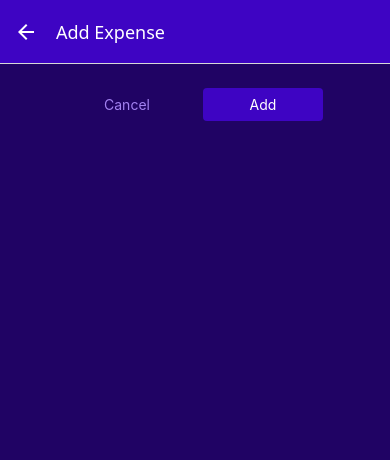
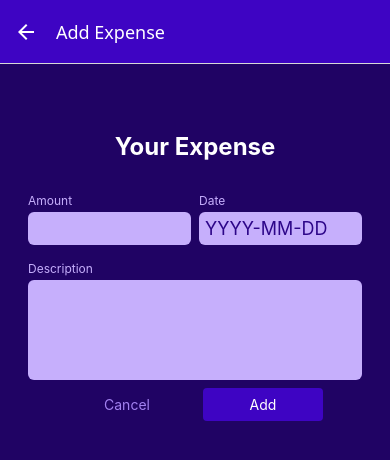
Before and after one commit to JuanCamiloClement/udemy-expenses-app, a React Native app: screen /ManageExpense in a window 390 px wide. Shown: the top 460 px of the page. Built offline with nearby package versions, Linux system fonts and the light colour scheme.

Commit message:
add form layout and styles

```diff
--- /dev/null
+++ b/components/ManageExpense/ExpenseForm.tsx
@@ -0,0 +1,52 @@
+import { View, TextInputProps, StyleSheet, Text } from 'react-native';
+
+import { Input } from './Input';
+
+const styles = StyleSheet.create({
+  form: {
+    marginTop: 20,
+  },
+  title: {
+    fontSize: 24,
+    fontWeight: 'bold',
+    color: 'white',
+    textAlign: 'center',
+    marginVertical: 24,
+  },
+  inputsRow: {
+    flexDirection: 'row',
+    justifyContent: 'space-between',
+  },
+  rowInput: {
+    flex: 1,
+  },
+});
+
+export const ExpenseForm = () => {
+  const amountInputConfig: TextInputProps = {
+    keyboardType: 'decimal-pad',
+    onChangeText: () => {},
+  };
+  const dateInputConfig: TextInputProps = {
+    placeholder: 'YYYY-MM-DD',
+    maxLength: 10,
+    onChangeText: () => {},
+  };
+  const descriptionInputConfig: TextInputProps = {
+    multiline: true,
+    autoCorrect: false,
+    onChangeText: () => {},
+    // autoCapitalize: 'sentences', // default
+  };
+
+  return (
+    <View style={styles.form}>
+      <Text style={styles.title}>Your Expense</Text>
+      <View style={styles.inputsRow}>
+        <Input label="Amount" style={styles.rowInput} textInputConfig={amountInputConfig} />
+        <Input label="Date" style={styles.rowInput} textInputConfig={dateInputConfig} />
+      </View>
+      <Input label="Description" textInputConfig={descriptionInputConfig} />
+    </View>
+  );
+};
--- /dev/null
+++ b/components/ManageExpense/Input.tsx
@@ -0,0 +1,42 @@
+import { ComponentProps } from 'react';
+import { Text, TextInput, View, StyleSheet } from 'react-native';
+
+import { GlobalStyles } from '../../constants/styles';
+
+type InputProps = {
+  label: string;
+  textInputConfig: ComponentProps<typeof TextInput>;
+  style?: ComponentProps<typeof TextInput>['style'];
+};
+
+const styles = StyleSheet.create({
+  inputContainer: {
+    marginHorizontal: 4,
+    marginVertical: 8,
+  },
+  label: {
+    fontSize: 12,
+    color: GlobalStyles.colors.primary100,
+    marginBottom: 4,
+  },
+  input: {
+    backgroundColor: GlobalStyles.colors.primary100,
+    color: GlobalStyles.colors.primary700,
+    padding: 6,
+    borderRadius: 6,
+    fontSize: 18,
+  },
+  multilineInput: {
+    minHeight: 100,
+    textAlignVertical: 'top',
+  },
+});
+
+export const Input = ({ label, style, textInputConfig }: InputProps) => {
+  return (
+    <View style={[styles.inputContainer, style]}>
+      <Text style={styles.label}>{label}</Text>
+      <TextInput style={[styles.input, textInputConfig.multiline && styles.multilineInput]} {...textInputConfig} />
+    </View>
+  );
+};
--- a/screens/ManageExpenseScreen.tsx
+++ b/screens/ManageExpenseScreen.tsx
@@ -1,11 +1,12 @@
 import { useLayoutEffect } from 'react';
-import { View, StyleSheet } from 'react-native';
+import { View, StyleSheet, TextInput } from 'react-native';
 
 import { ManageExpenseScreenProps } from '../constants/types';
 import { IconButton } from '../components/UI/IconButton';
 import { GlobalStyles } from '../constants/styles';
 import { Button } from '../components/UI/Button';
 import { useExpensesContext } from '../hooks/useExpensesContext';
+import { ExpenseForm } from '../components/ManageExpense/ExpenseForm';
 
 const styles = StyleSheet.create({
   root: {
@@ -62,6 +63,7 @@ export const ManageExpenseScreen = ({ navigation, route }: ManageExpenseScreenPr
 
   return (
     <View style={styles.root}>
+      <ExpenseForm />
       <View style={styles.actionButtonsContainer}>
         <Button mode="flat" onPress={handleCancel} style={styles.actionButton}>
           Cancel
```
